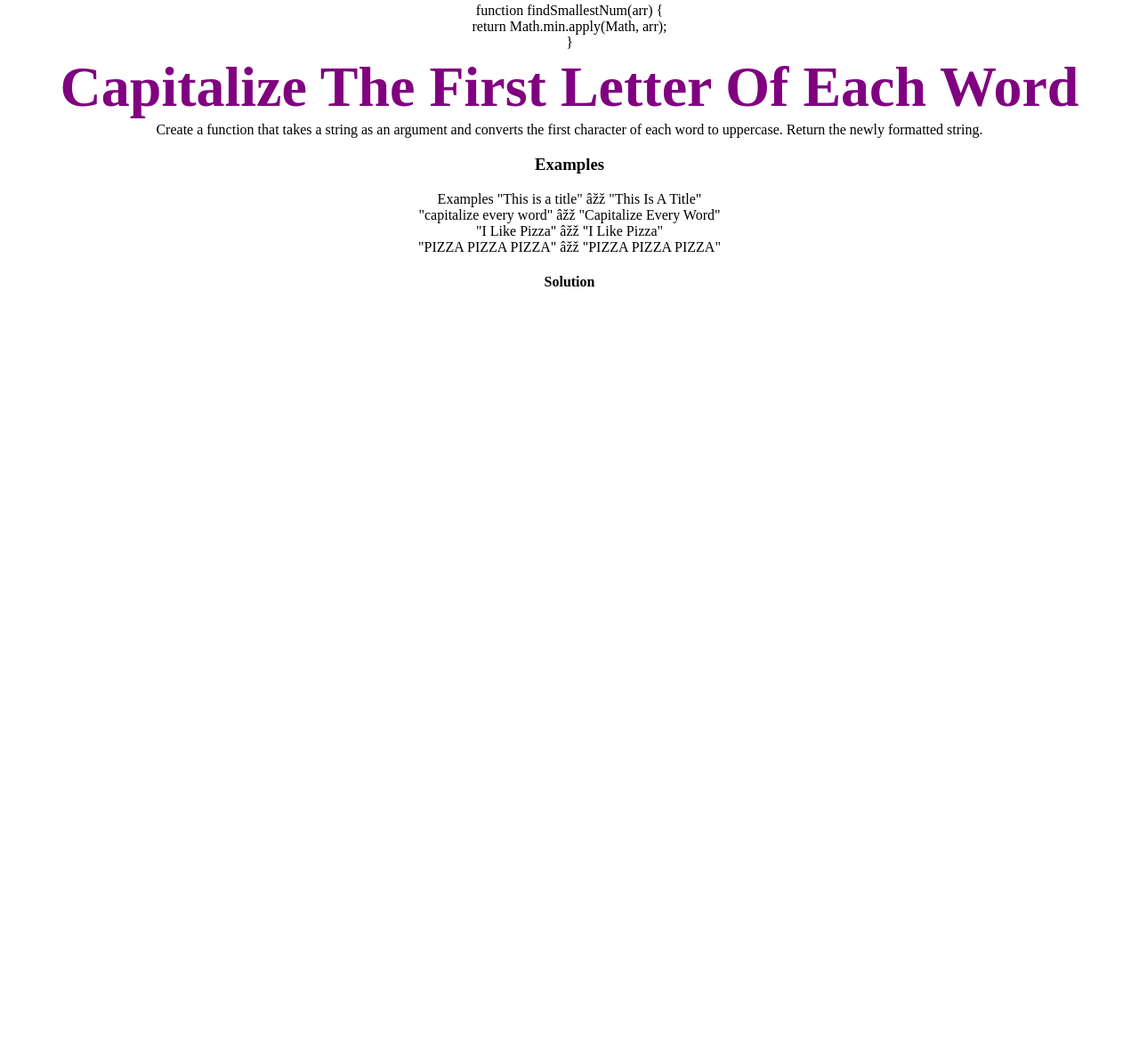
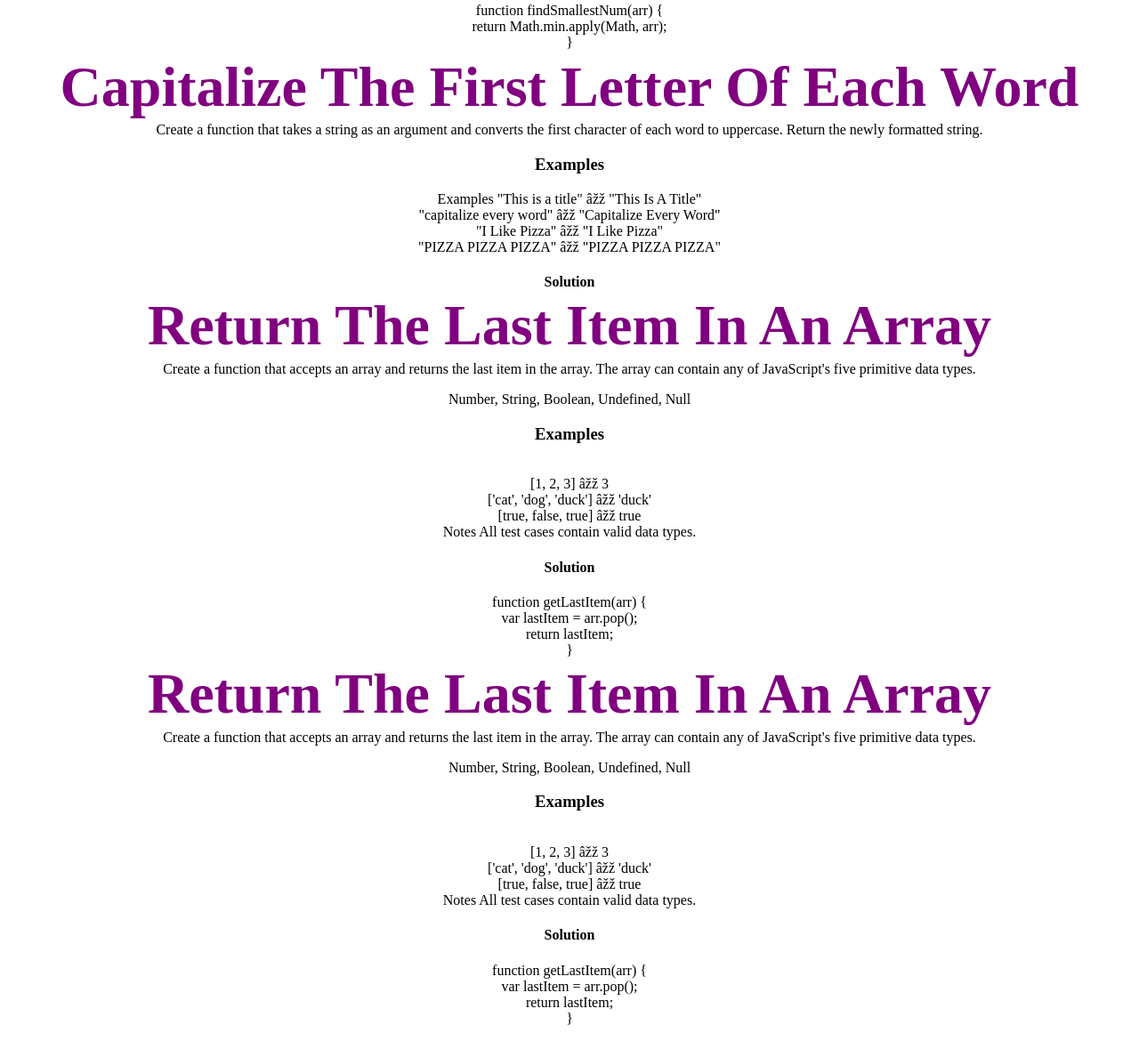
Before and after one commit to CharGar/Edabit, a website: page public/index.html in a window 1280 px wide. Shown: the part 1556-2726 px from the top of the page at 89% size. Before the commit the page ends 1903 px from the top, so only its background shows below. Drawn offline with nearby package versions, Linux system fonts and the light colour scheme.

Commit message:
formatting

```diff
--- a/public/index.html
+++ b/public/index.html
@@ -148,6 +148,62 @@ Examples
 
 </div>
 
+<div class="problem">
+  <h1>Return The Last Item In An Array </h1>
+<p>Create a function that accepts an array and returns the last item in the array. The array can contain any of JavaScript's five primitive data types.</p>
+Number,
+String,
+Boolean,
+Undefined,
+Null
+<div class="examples">
+  <h3>Examples</h3> <br>
+
+  [1, 2, 3] ➞ 3 <br>
+  ['cat', 'dog', 'duck'] ➞ 'duck'<br>
+  [true, false, true] ➞ true <br>
+  Notes
+
+  All test cases contain valid data types.
+</div>
+<div class="solution">
+  <h4>Solution</h4>
+  <p>function getLastItem(arr) { <br>
+  var lastItem = arr.pop();<br>
+return lastItem;<br>
+}</p>
+</div>
+</div>
+
+<div class="problem">
+  <h1>Return The Last Item In An Array </h1>
+<p>Create a function that accepts an array and returns the last item in the array. The array can contain any of JavaScript's five primitive data types.</p>
+Number,
+String,
+Boolean,
+Undefined,
+Null
+<div class="examples">
+  <h3>Examples</h3> <br>
+
+  [1, 2, 3] ➞ 3 <br>
+  ['cat', 'dog', 'duck'] ➞ 'duck'<br>
+  [true, false, true] ➞ true <br>
+  Notes
+
+  All test cases contain valid data types.
+</div>
+<div class="solution">
+  <h4>Solution</h4>
+  <p>function getLastItem(arr) { <br>
+  var lastItem = arr.pop();<br>
+return lastItem;<br>
+}</p>
+</div>
+</div>
+
+
+
 </body>
 
 </html>
```
Also changed, not shown: 1 other file.
